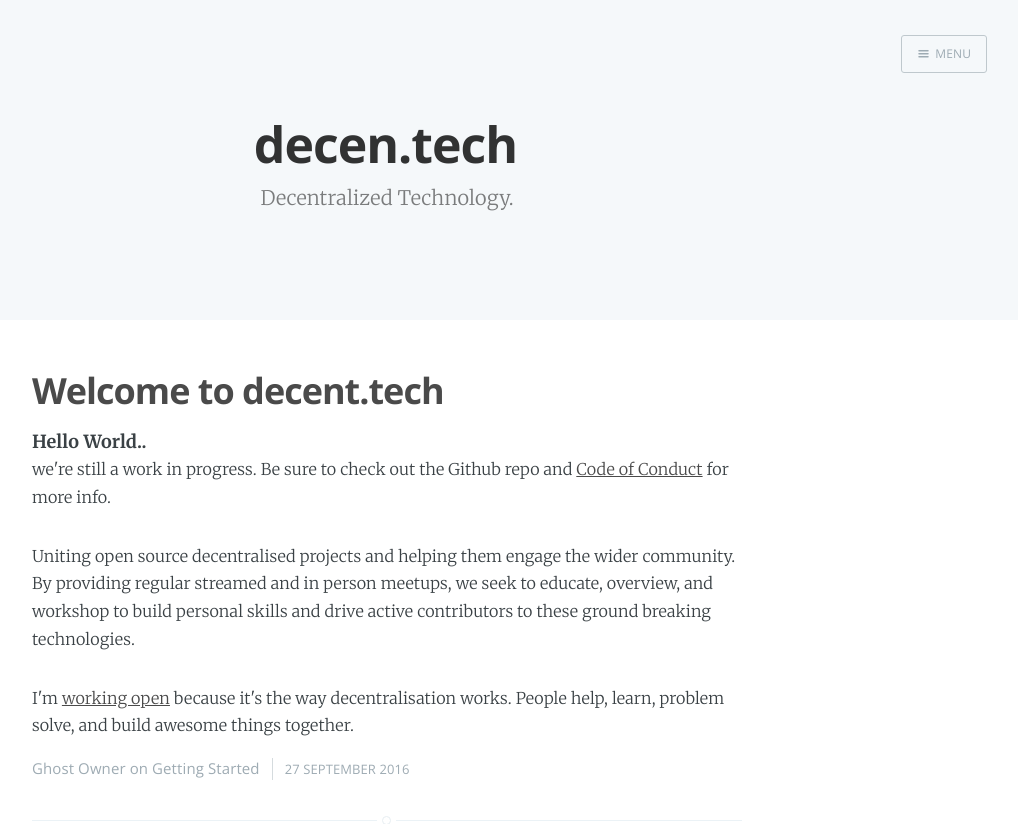
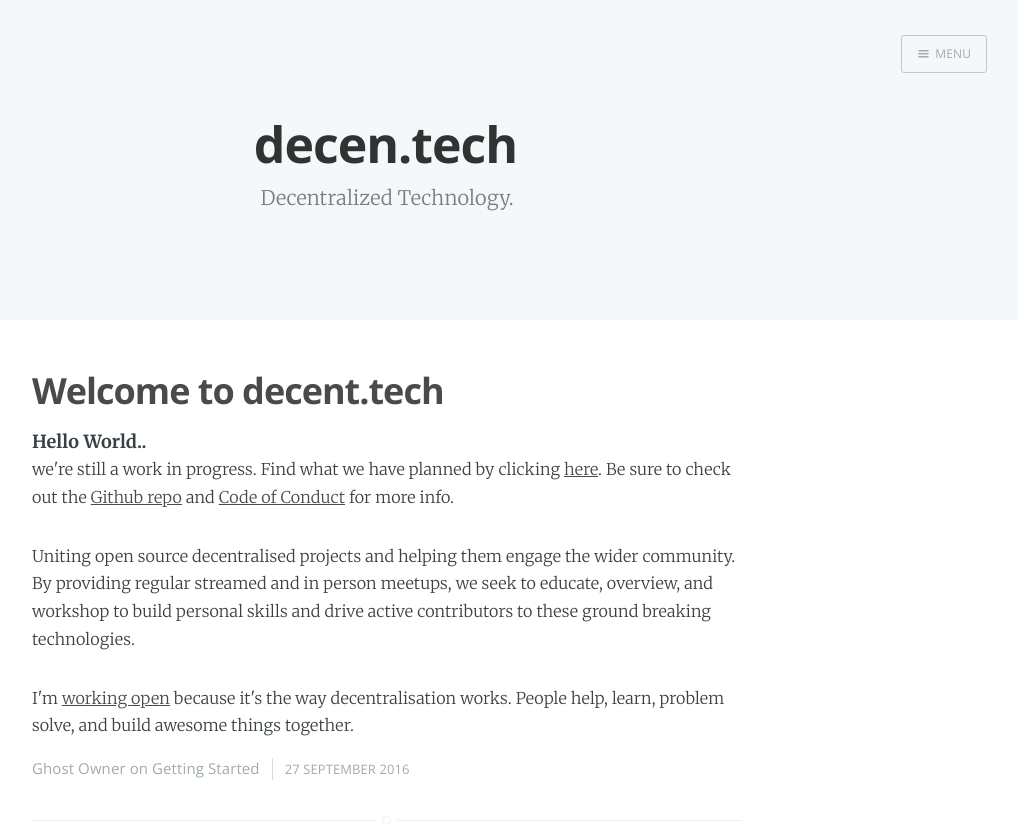
Before and after one commit to decentech/decentech.github.io, a plain HTML site: page index.html in a window 1280 px wide. Shown: the top 824 px of the page, without its empty margins (253-1271 px from the left). Drawn offline with nearby package versions, Linux system fonts and the light colour scheme.

Commit message:
improved links

```diff
--- a/index.html
+++ b/index.html
@@ -97,7 +97,7 @@
     <section class="post-excerpt">
         <strong>Hello World..</strong>
         <br>
-        <p>we're still a work in progress. Be sure to check out the Github repo and <a href="https://github.com/decentech/working-open/blob/master/code-of-conduct.md">Code of Conduct</a> for more info.</p>
+        <p>we're still a work in progress. Find what we have planned by clicking <a href="https://github.com/decentech/meetups">here</a>. Be sure to check out the <a href="https://github.com/decentech/">Github repo</a> and <a href="https://github.com/decentech/working-open/blob/master/code-of-conduct.md">Code of Conduct</a> for more info.</p>
         <br>
         <p>Uniting open source decentralised projects and helping them engage the wider community. By providing regular streamed and in person meetups, we seek to educate, overview, and workshop to build personal skills and drive active contributors to these ground breaking technologies.</p>
         <br>
```
